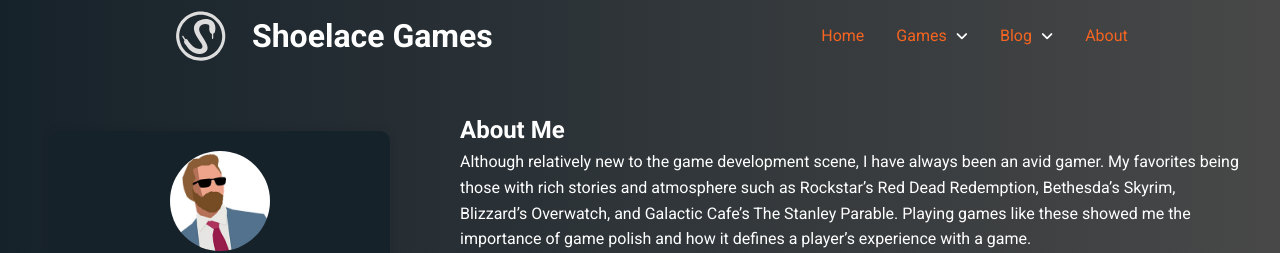
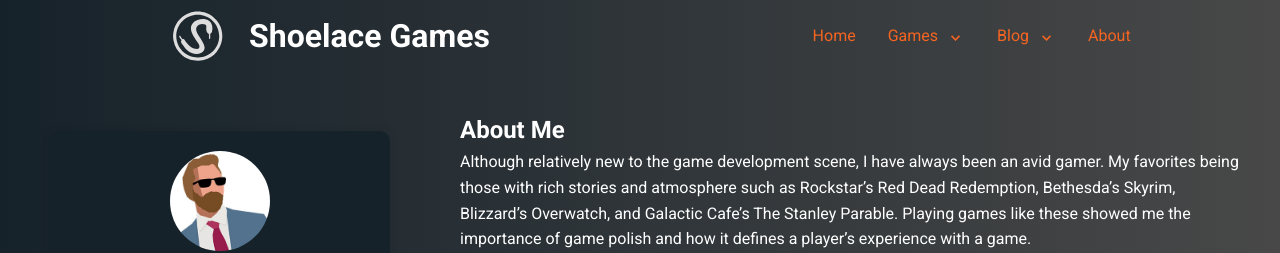
Before and after one commit to Ryan-Pierce-Shoelace/Ryan-Pierce-Shoelace.github.io, a Jekyll site: the page built from about.markdown, in a window 1280 px wide. Shown: the top 253 px of the page. Built offline with Jekyll 4.4.1, drawn with Linux system fonts in a browser that asks for light colours; nearby versions of some CDN libraries.

Commit message:
fixed edge case with dropdown menu

```diff
--- a/_includes/navbar.html
+++ b/_includes/navbar.html
@@ -28,14 +28,24 @@
 </button>
 <ul class="nav-menu">
     <li><a href="/">Home</a></li>
-    <li class="dropdown">Games</a>
+    <li class="dropdown">
+        <a href="#" aria-haspopup="true" aria-expanded="false">Games <svg class="dropdown-chevron"
+                xmlns="http://www.w3.org/2000/svg" viewBox="0 0 24 24" fill="currentColor" aria-hidden="true">
+                <path d="M16.293 9.293L12 13.586 7.707 9.293l-1.414 1.414L12 16.414l5.707-5.707z"></path>
+            </svg></a>
+
         <ul>
             {% for game in site.games reversed %}
             <li><a href="{{ game.url }}">{{ game.title }}</a></li>
             {% endfor %}
         </ul>
     </li>
-    <li class="dropdown">Blog</a>
+    <li class="dropdown">
+        <a href="#" aria-haspopup="true" aria-expanded="false">Blog <svg class="dropdown-chevron"
+                xmlns="http://www.w3.org/2000/svg" viewBox="0 0 24 24" fill="currentColor" aria-hidden="true">
+                <path d="M16.293 9.293L12 13.586 7.707 9.293l-1.414 1.414L12 16.414l5.707-5.707z"></path>
+            </svg></a>
+
         <ul>
             {% for post in site.posts reversed %}
             <li><a href="{{ post.url }}">{{ post.title }}</a></li>
--- a/_layouts/about.html
+++ b/_layouts/about.html
@@ -4,7 +4,7 @@
     <title>{{ page.title | default: site.title }}</title>
     <link rel="stylesheet" href="/assets/css/style.css" />
     <link rel="stylesheet" href="https://cdnjs.cloudflare.com/ajax/libs/font-awesome/6.1.1/css/all.min.css" />
-    <script src="/assets/js/navbar.js"></script>
+    <script src="/assets/js/index.js"></script>
 </head>
 
 <body>
--- a/_layouts/blog.html
+++ b/_layouts/blog.html
@@ -7,7 +7,7 @@
     <title>{{ page.title | default: site.title }}</title>
     <link rel="stylesheet" href="/assets/css/style.css" />
     <link rel="stylesheet" href="https://cdnjs.cloudflare.com/ajax/libs/font-awesome/6.1.1/css/all.min.css" />
-    <script src="/assets/js/navbar.js"></script>
+    <script src="/assets/js/index.js"></script>
 </head>
 
 <body>
--- a/_layouts/default.html
+++ b/_layouts/default.html
@@ -8,7 +8,7 @@
     <link rel="stylesheet" href="/assets/css/style.css" />
     <link rel="stylesheet" href="https://cdnjs.cloudflare.com/ajax/libs/font-awesome/6.1.1/css/all.min.css" />
     <link href="https://fonts.googleapis.com/css2?family=Roboto:wght@400;700&display=swap" rel="stylesheet" />
-    <script src="/assets/js/navbar.js"></script>
+    <script src="/assets/js/index.js"></script>
 </head>
 
 <body>
--- a/_layouts/game-post.html
+++ b/_layouts/game-post.html
@@ -7,7 +7,7 @@
     <title>{{ page.title | default: site.title }}</title>
     <link rel="stylesheet" href="/assets/css/style.css" />
     <link rel="stylesheet" href="https://cdnjs.cloudflare.com/ajax/libs/font-awesome/6.1.1/css/all.min.css" />
-    <script src="/assets/js/navbar.js"></script>
+    <script src="/assets/js/index.js"></script>
 </head>
 
 <body>
--- a/assets/css/style.css
+++ b/assets/css/style.css
@@ -90,6 +90,7 @@
     flex-direction: row;
     max-height: 100%;
     overflow: visible;
+    align-items: baseline;
 }
 
 .nav-menu li {
@@ -116,6 +117,25 @@
     position: relative;
     z-index: 100;
 }
+
+.nav-menu .dropdown>a {
+    display: flex;
+    align-items: center;
+    justify-content: space-between;
+}
+
+.nav-menu .dropdown-chevron {
+    transition: transform 0.3s ease;
+    width: 19px;
+    height: auto;
+    margin-left: 8px;
+    fill: currentColor;
+    /* Align chevron with the text's baseline or bottom */
+    align-self: flex-end;
+    margin-bottom: -2px;
+    /* Adjust this value as needed */
+}
+
 
 .nav-menu .dropdown ul {
     display: flex;
@@ -149,6 +169,14 @@
     background-color: var(--color-accent);
 }
 
+.nav-menu li a {
+    display: block;
+    width: 100%;
+
+    color: var(--color-accent);
+    text-decoration: none;
+}
+
 .nav-menu .dropdown ul li:hover a {
     color: var(--color-primary);
 }
@@ -165,23 +193,10 @@
 }
 
 /* arrow for dropdown */
-.nav-menu .dropdown:after {
-    content: "\f107";
-    font-family: "Font Awesome 5 Free";
-    font-weight: 900;
-    font-size: 0.875rem;
-    padding-left: 5px;
-    color: var(--color-primary);
+.nav-menu .dropdown:hover .dropdown-chevron {
+    transform: rotate(180deg);
 }
 
-.nav-menu .dropdown:hover:after {
-    content: "\f106";
-    font-family: "Font Awesome 5 Free";
-    font-weight: 900;
-    font-size: 0.875rem;
-    padding-left: 5px;
-    color: var(--color-primary-hover);
-}
 
 /* Hero */
 
--- /dev/null
+++ b/assets/js/index.js
@@ -0,0 +1,3 @@
+document.querySelector('.nav-toggle').addEventListener('click', function () {
+    document.querySelector('.nav-menu').classList.toggle('active');
+});
```
Also changed, not shown: assets/js/navbar.js (deleted, +0 -42 lines), assets/icons/bxl-github.svg (added), assets/icons/bxl-twitch.svg (added), assets/icons/bxl-twitter.svg (added), assets/icons/bxl-youtube.svg (added), assets/icons/bxs-game.svg (added), assets/images/logo.svg.
